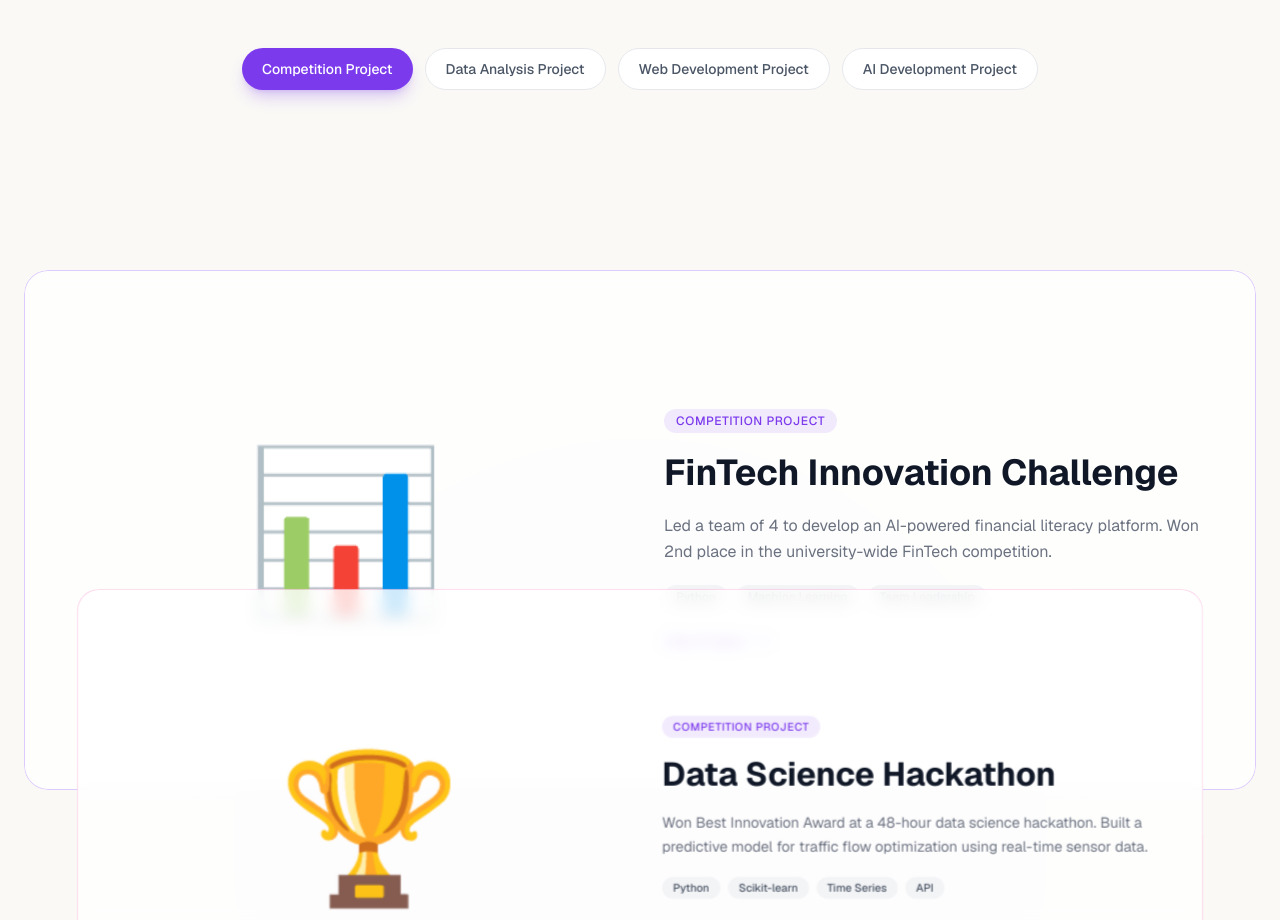
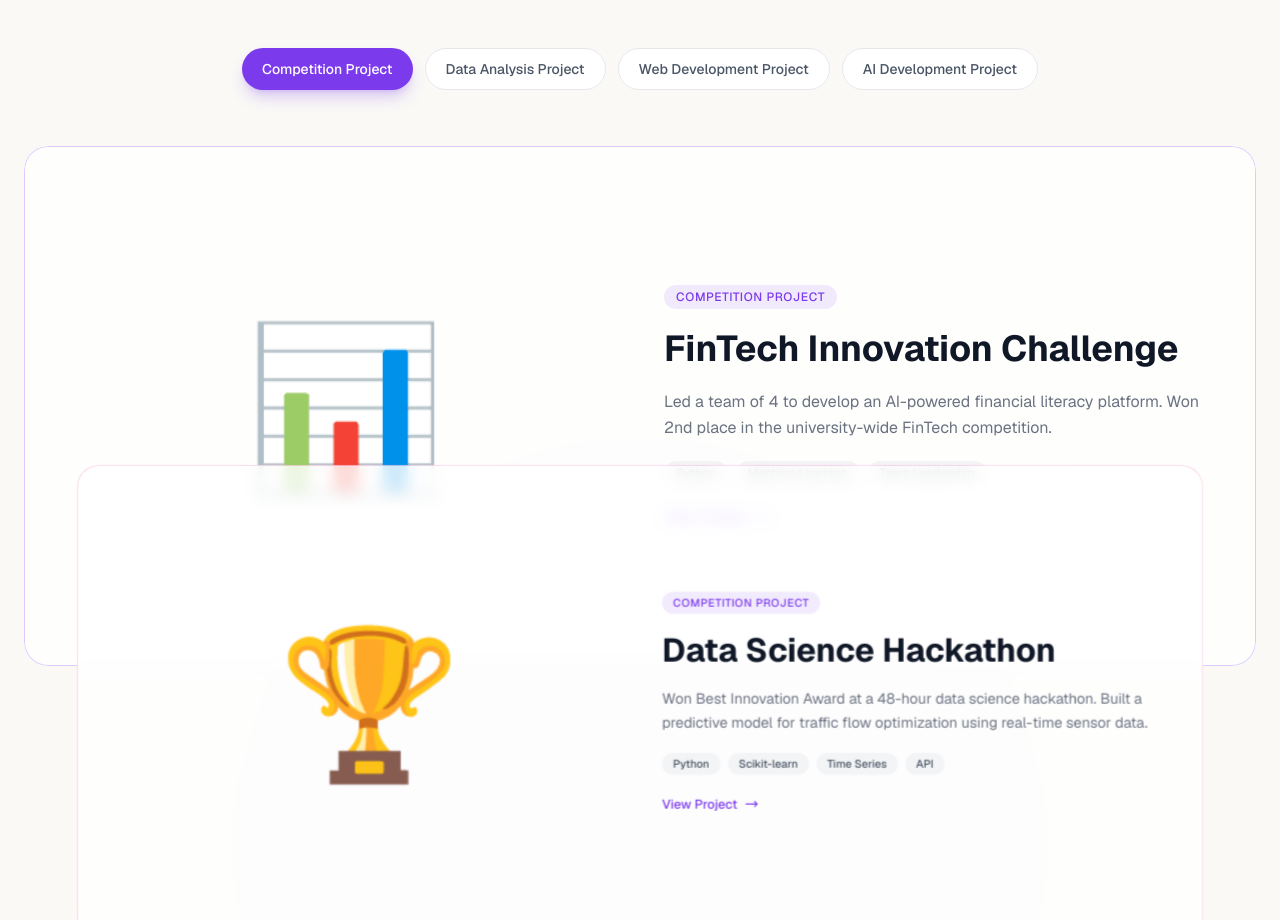
Before and after one commit to Huenying/my-portfolio-website, a Next.js app: page /my-portfolio-website/ in a window 1280 px wide. Shown: the part 1880-2800 px from the top of the page. Built offline with nearby package versions, Linux system fonts and the light colour scheme.

Commit message:
Move first project row upward, closer to tab bar

```diff
--- a/components/Portfolio.tsx
+++ b/components/Portfolio.tsx
@@ -303,10 +303,10 @@ export default function Portfolio() {
             style={{ height: `${filteredProjects.length * 100}vh` }}
           >
             {/* Sticky container — all cards converge here */}
-            <div className="sticky top-16 h-screen flex items-center py-8">
+            <div className="sticky top-12 h-screen flex items-start justify-center py-4">
               <div
                 className="w-full relative"
-                style={{ height: "65vh", minHeight: "480px" }}
+                style={{ height: "65vh", minHeight: "400px" }}
               >
                 {/* First project — base layer, always visible */}
                 <div className="absolute inset-0 z-10 rounded-3xl overflow-hidden">
```
